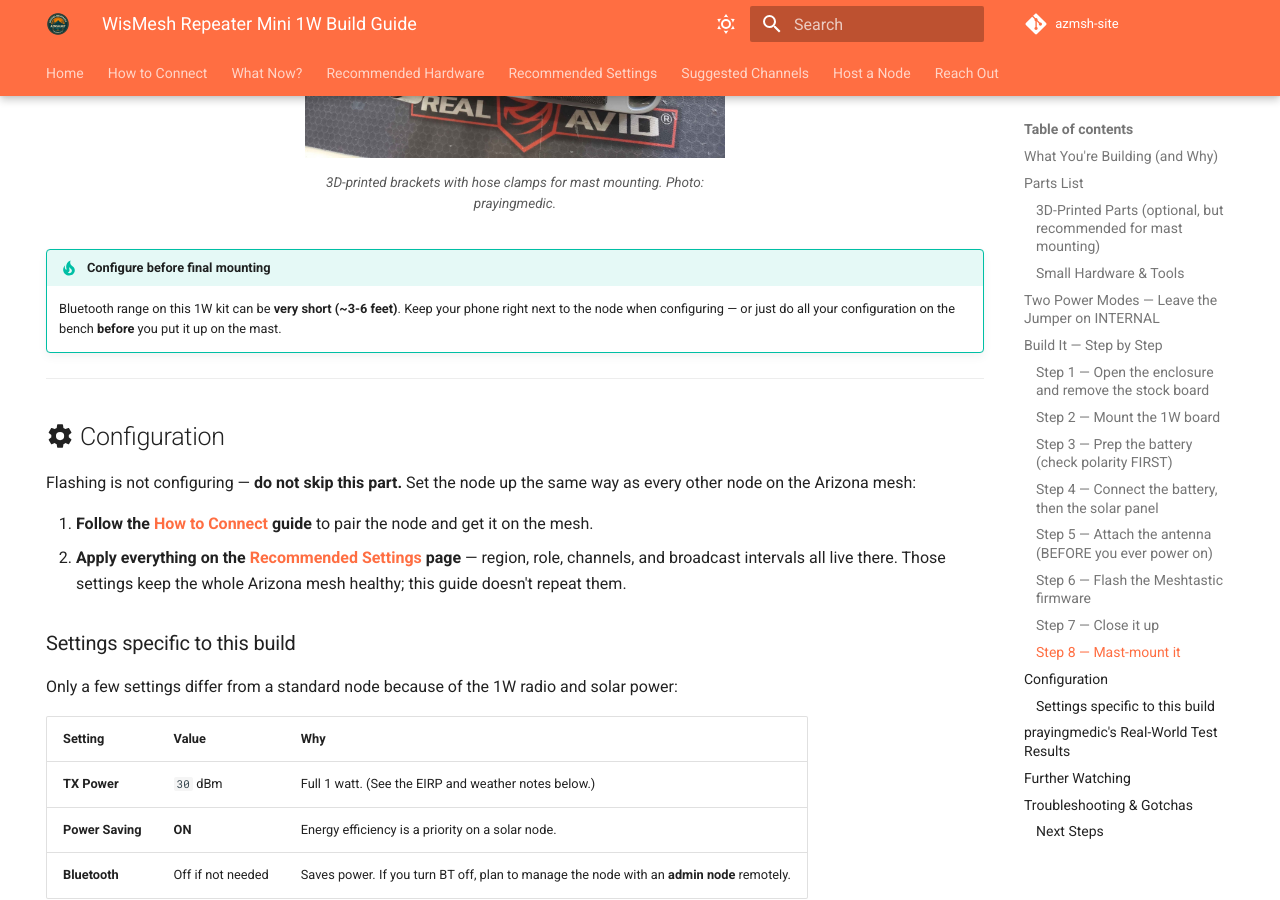
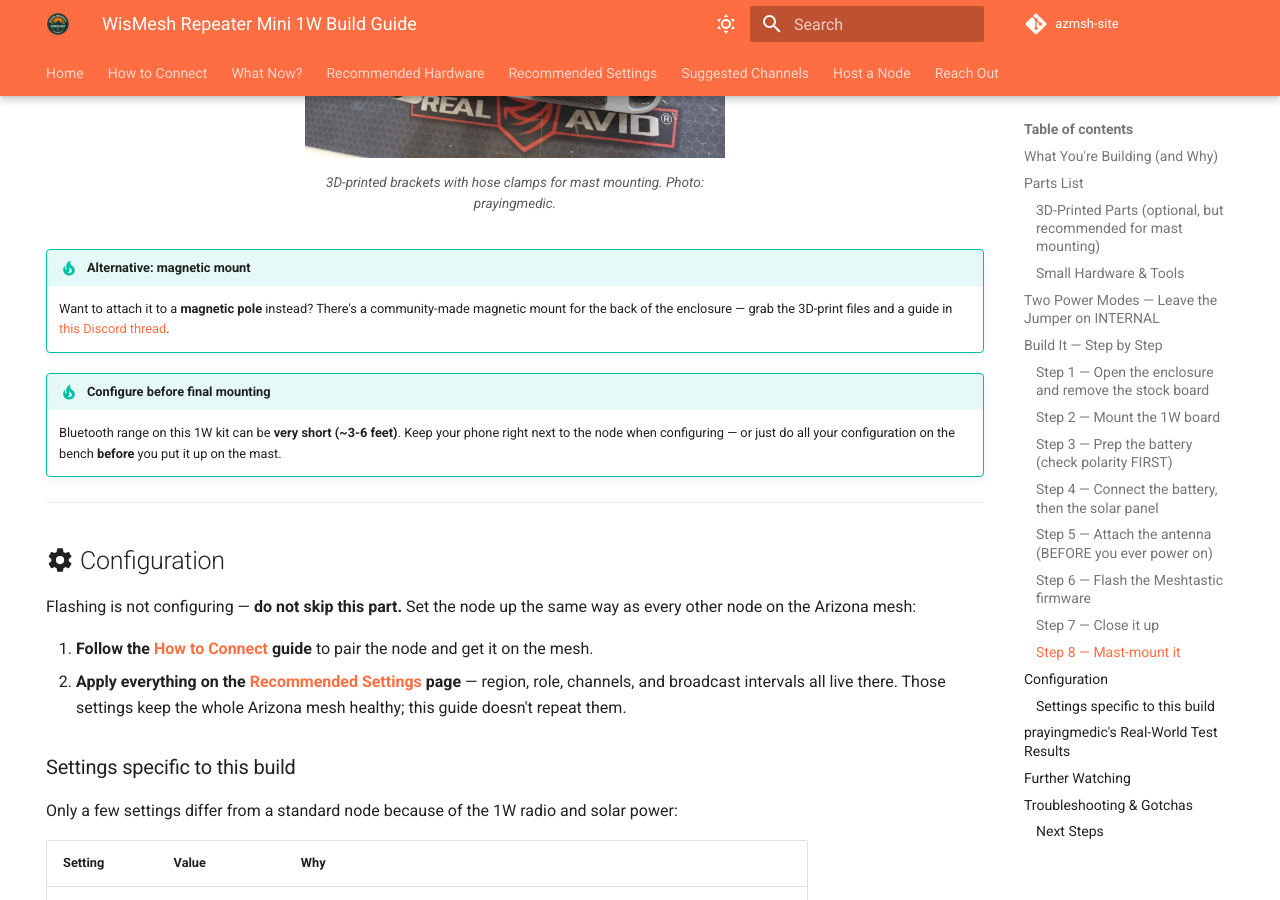
Before and after one commit to ArizonaMeshtasticCommunity/azmsh-site, an MkDocs documentation site: the page built from docs/docs/wismesh-repeater-mini-1w.md, in a window 1280 px wide and 900 px high, scrolled down 7959 px. Built offline with MkDocs 1.6.1 and Material for MkDocs 9.7.7, drawn with Linux system fonts in a browser that asks for light colours; emoji names are drawn with the system emoji font; comment, search, counter and statistics services are not loaded.

Commit message:
Add magnetic mount option to the mounting step
Link the community Discord thread with the 3D-print files and guide
for a magnetic pole mount.

Co-Authored-By: Claude Opus 4.8 (1M context) <noreply@anthropic.com>

```diff
--- a/docs/docs/wismesh-repeater-mini-1w.md
+++ b/docs/docs/wismesh-repeater-mini-1w.md
@@ -201,6 +201,9 @@ The nRF52840 chip flashes by drag-and-drop — no special software, just a web b
   <figcaption style="text-align: center; font-size: 0.85em; opacity: 0.75;">3D-printed brackets with hose clamps for mast mounting. Photo: prayingmedic.</figcaption>
 </figure>
 
+!!! tip "Alternative: magnetic mount"
+    Want to attach it to a **magnetic pole** instead? There's a community-made magnetic mount for the back of the enclosure — grab the 3D-print files and a guide in [this Discord thread](https://discord.com/channels/1270431345734062133/1473733785173622986/1473733785173622986).
+
 !!! tip "Configure before final mounting"
     Bluetooth range on this 1W kit can be **very short (~3-6 feet)**. Keep your phone right next to the node when configuring — or just do all your configuration on the bench **before** you put it up on the mast.
 
```
